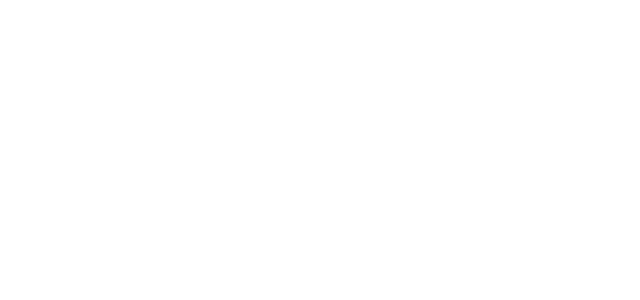
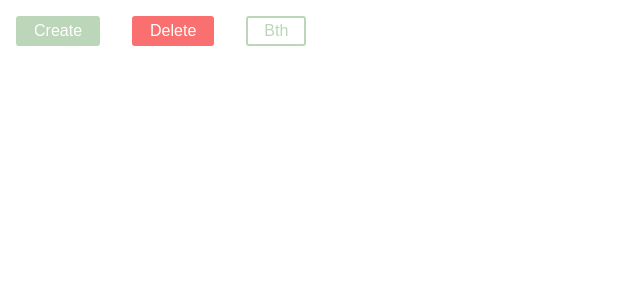
Before and after one commit to khoinguyen80/UI-code-, a React (Vite) app: page /teststyle in a window 1280 px wide. Before the commit this address had no page. Shown: the top 300 px of the page, without its empty margins (0-640 px from the left). Built offline with nearby package versions, Linux system fonts and the light colour scheme.

Commit message:
feat: create-button-style-component (#1)

```diff
--- a/package.json
+++ b/package.json
@@ -68,5 +68,8 @@
     "*.(jsx|js|json|css|html)": [
       "precheck"
     ]
+  },
+  "resolutions": {
+    "styled-components": "^5"
   }
 }
--- a/src/App.jsx
+++ b/src/App.jsx
@@ -4,6 +4,7 @@
 import { BrowserRouter, Routes, Route } from 'react-router-dom'
 import { ToastContainer } from 'react-toastify'
 import 'react-toastify/dist/ReactToastify.css'
+import TestStyle from './layouts/TestStyle'
 
 export default function App() {
   return (
@@ -23,6 +24,7 @@
       <Routes>
         <Route element={<Auth />} path='/login' />
         <Route exact element={<MainLayouts />} path='/dashboard' />
+        <Route exact element={<TestStyle />} path='/teststyle' />
       </Routes>
     </BrowserRouter>
   )
--- /dev/null
+++ b/src/components/Style/Button.jsx
@@ -0,0 +1,19 @@
+import styled from 'styled-components'
+
+export const Button = styled.button`
+  /* Adapt the colors based on primary prop */
+  background: ${(props) =>
+    props.$primary ? '#BBD6B8' : props.$delete ? '#FA7070' : 'white'};
+  color: ${(props) =>
+    props.$primary ? 'white' : props.$delete ? 'white' : '#BBD6B8'};
+
+  font-size: 1em;
+  margin: 1em;
+  padding: 0.25em 1em;
+  border: 2px solid ${(props) => (props.$delete ? '#FA7070' : '#BBD6B8')};
+  border-radius: 3px;
+  :hover {
+    background-color: ${(props) => (props.$delete ? '#DF7861' : '#94af9f')};
+    color: #fff;
+  }
+`
--- /dev/null
+++ b/src/layouts/TestStyle.jsx
@@ -0,0 +1,10 @@
+import { Button } from '../components/Style/Button'
+
+const TestStyle = () => (
+  <>
+    <Button $primary>Create</Button>
+    <Button $delete>Delete</Button>
+    <Button>Bth</Button>
+  </>
+)
+export default TestStyle
--- a/vite.config.js
+++ b/vite.config.js
@@ -9,6 +9,8 @@
     alias: {
       '@components': path.resolve('./src/components'),
       '@root': path.resolve('./src'),
+      '@util': path.resolve('./src/util'),
+      '@redux': path.resolve('./src/redux'),
     },
   },
 })
```
